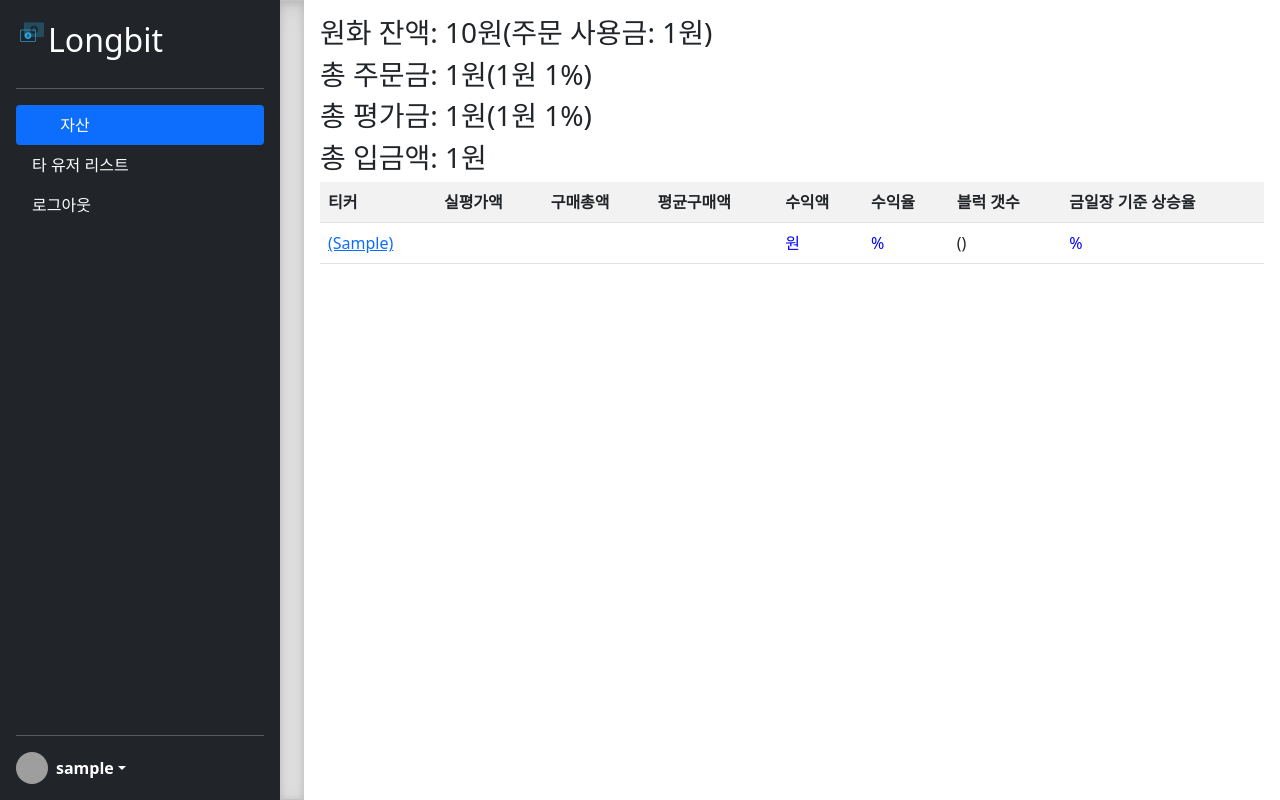
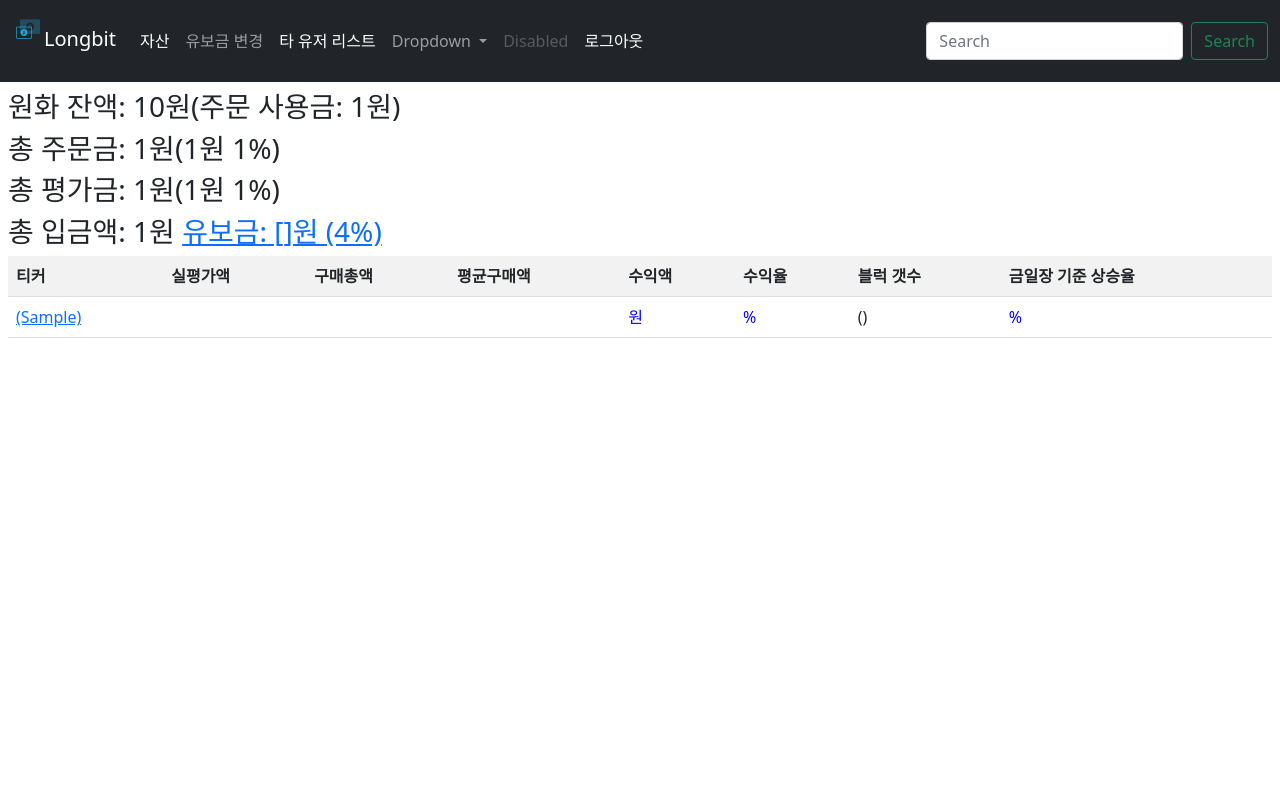
Before and after one commit to lindychi/longbit, a Django app: template upbit/templates/upbit/new_index.html in a window 1280 px wide. Run offline with Django 3.2, Linux system fonts and the light colour scheme; a user stored in the database is signed in; tables that the repository leaves empty hold one stand-in row (values such as "Sample post"); the template is opened without the code that fills it: values that come from a table or form of the project are taken from there, most other values are stand-ins (such as "Sample title", 1, 10 or a date in 2020); parts of the project's set-up code (start-up, migrations or seed data) failed here and were passed over; grey boxes are pictures that could not be loaded.

Commit message:
modify_reserve update

```diff
--- a/upbit/model/UpbitConfig.py
+++ b/upbit/model/UpbitConfig.py
@@ -15,6 +15,7 @@
     btc_market = models.BooleanField(default=False)
     usdt_market = models.BooleanField(default=False)
     unit_count = models.IntegerField(default=1)
+    reserve_rate = models.FloatField(default=0.5)
 
     def __str__(self):
         return "{} - {}".format(self.user, self.access_key)
--- a/upbit/models.py
+++ b/upbit/models.py
@@ -294,3 +294,35 @@
 
     def get_positive_merge_rate(self):
         return self.signed_change_rate * 100 + self.change_rate_from_avg
+
+
+
+class SellResult(models.Model):
+    user = models.ForeignKey(settings.AUTH_USER_MODEL, on_delete=models.CASCADE)
+    buy = models.FloatField(default=0.0)
+    sell = models.FloatField(default=0.0)
+
+    def add_new_trade(self, buy, sell):
+        self.buy = self.buy + buy
+        self.sell = self.sell + sell
+        self.save()
+
+    def get_reserve(self, config):
+        return (self.sell - self.buy) * config.reserve_rate
+
+    def get_reserve_rate(self):
+        if self.buy > 0:
+            return round((self.sell - self.buy) / self.buy * 100, 2)
+        else:
+            return 0.0
+
+    def decrese_reserve(self, config, balance):
+        if self.get_reserve(config) == balance:
+            self.buy = 0
+            self.sell = 0
+        else:
+            rate = (self.get_reserve(config) - balance) / self.get_reserve(config)
+            print(rate)
+            self.buy = self.buy * rate
+            self.sell = self.sell * rate
+        self.save()
--- a/upbit/templates/base.html
+++ b/upbit/templates/base.html
@@ -8,6 +8,9 @@
 
         <!-- Bootstrap CSS -->
         <link href="https://cdn.jsdelivr.net/npm/bootstrap@5.0.1/dist/css/bootstrap.min.css" rel="stylesheet" integrity="sha384-+0n0xVW2eSR5OomGNYDnhzAbDsOXxcvSN1TPprVMTNDbiYZCxYbOOl7+AMvyTG2x" crossorigin="anonymous">
+        <script src="https://cdn.jsdelivr.net/npm/@popperjs/core@2.9.2/dist/umd/popper.min.js" integrity="sha384-IQsoLXl5PILFhosVNubq5LC7Qb9DXgDA9i+tQ8Zj3iwWAwPtgFTxbJ8NT4GN1R8p" crossorigin="anonymous"></script>
+        <script src="https://cdn.jsdelivr.net/npm/bootstrap@5.0.2/dist/js/bootstrap.min.js" integrity="sha384-cVKIPhGWiC2Al4u+LWgxfKTRIcfu0JTxR+EQDz/bgldoEyl4H0zUF0QKbrJ0EcQF" crossorigin="anonymous"></script>
+        <script src="https://code.jquery.com/jquery-3.6.0.min.js" integrity="sha256-/xUj+3OJU5yExlq6GSYGSHk7tPXikynS7ogEvDej/m4=" crossorigin="anonymous"></script>
         <link href="{% static 'upbit/css/sidebars.css' %}" rel="stylesheet">
 
         {% block scripts %}{% endblock %}
@@ -22,20 +25,70 @@
         <a href="{% url 'upbit:dryrun' %}">드라이런</a></br>
         <a href="{% url 'upbit:refresh_data' %}">데이터 리프레쉬</a></br> {% endcomment %}
 
-        <div class="d-flex flex-row" styles="height:100%;">
+        <nav class="navbar navbar-expand-lg navbar-dark bg-dark">
+            <div class="container-fluid">
+                <a class="navbar-brand" href="{% url 'upbit:index' %}">
+                    <img class="mb-4" src="{% static 'upbit/bitcoin.png' %}" alt="" width="32" height="32">Longbit
+                </a>
+                <button class="navbar-toggler" type="button" data-bs-toggle="collapse" data-bs-target="#navbarSupportedContent" aria-controls="navbarSupportedContent" aria-expanded="false" aria-label="Toggle navigation">
+                <span class="navbar-toggler-icon"></span>
+                </button>
+                <div class="collapse navbar-collapse" id="navbarSupportedContent">
+                <ul class="navbar-nav me-auto mb-2 mb-lg-0">
+                    <li class="nav-item">
+                        <a class="nav-link active" aria-current="page" href="{% url 'upbit:index' %}">자산</a>
+                    </li>
+                    <li class="nav-item">
+                        <a class="nav-link" aria-current="page" href="{% url 'upbit:modify_reserve' %}">유보금 변경</a>
+                    </li>
+                    {% if request.user.is_staff %}
+                    <li class="nav-item">
+                        <a href="{% url 'upbit:admin_userlist' %}" class="nav-link text-white">
+                        타 유저 리스트
+                        </a>
+                    </li>
+                    <li class="nav-item dropdown">
+                    <a class="nav-link dropdown-toggle" href="#" id="navbarDropdown" role="button" data-bs-toggle="dropdown" aria-expanded="false">
+                        Dropdown
+                    </a>
+                    <ul class="dropdown-menu" aria-labelledby="navbarDropdown">
+                        <li><a class="dropdown-item" href="#">Action</a></li>
+                        <li><a class="dropdown-item" href="#">Another action</a></li>
+                        <li><hr class="dropdown-divider"></li>
+                        <li><a class="dropdown-item" href="#">Something else here</a></li>
+                    </ul>
+                    </li>
+                    <li class="nav-item">
+                    <a class="nav-link disabled" href="#" tabindex="-1" aria-disabled="true">Disabled</a>
+                    </li>
+                    {% endif %}
+                    <li>
+                        <a href="{% url 'logout' %}" class="nav-link text-white">
+                        로그아웃
+                        </a>
+                    </li>
+                </ul>
+                <form class="d-flex">
+                    <input class="form-control me-2" type="search" placeholder="Search" aria-label="Search">
+                    <button class="btn btn-outline-success" type="submit">Search</button>
+                </form>
+                </div>
+            </div>
+        </nav>
+
+        {% comment %} <div class="d-flex flex-row" styles="height:100%;">
             <div class="d-flex flex-column flex-shrink-0 p-3 text-white bg-dark body_wrapper" style="width: 280px; ">
                 <a href="{% url 'upbit:index' %}" class="d-flex align-items-center mb-3 mb-md-0 me-md-auto text-white text-decoration-none">
                     <img class="mb-4" src="{% static 'upbit/bitcoin.png' %}" alt="" width="32" height="32">
                     <h2>Longbit</h2>
                 </a>
                 <hr>
-                <ul class="nav nav-pills flex-column mb-auto">
-                <li class="nav-item">
+                <ul class="nav nav-pills flex-column mb-auto"> {% endcomment %}
+                    {% comment %} <li class="nav-item">
                         <a href="{% url 'upbit:index' %}" class="nav-link active" aria-current="page">
-                    <svg class="bi me-2" width="16" height="16"><use xlink:href="{% url 'upbit:index' %}"/></svg>
                         자산
                         </a>
-                </li>
+                    </li> {% endcomment %}
                 {% comment %} <li>
                     <a href="{% url 'upbit:dryrun' %}" class="nav-link text-white">
                     <svg class="bi me-2" width="16" height="16"><use xlink:href="{% url 'upbit:dryrun' %}"/></svg>
@@ -59,7 +112,12 @@
                     설정
                     </a>
                 </li> {% endcomment %}
-                {% if request.user.is_staff %}
+                    {% comment %} {% if request.user.is_staff %}
+                    <li class="nav-item">
+                        <a href="{% url 'upbit:orders_chart' %}" class="nav-link text-white" aria-current="page">
+                        통계 데이터
+                        </a>
+                    </li>
                     <li>
                         <a href="{% url 'upbit:admin_userlist' %}" class="nav-link text-white">
                         타 유저 리스트
@@ -70,14 +128,14 @@
                         <a href="{% url 'logout' %}" class="nav-link text-white">
                         로그아웃
                         </a>
-                </li>
+                    </li> {% endcomment %}
                 {% comment %} <li>
                     <a href="#" class="nav-link text-white">
                     <svg class="bi me-2" width="16" height="16"><use xlink:href="#people-circle"/></svg>
                     Customers
                     </a>
                 </li> {% endcomment %}
-                </ul>
+                {% comment %} </ul>
                 <hr>
                 <div class="dropdown">
                 <a href="#" class="d-flex align-items-center text-white text-decoration-none dropdown-toggle" id="dropdownUser1" data-bs-toggle="dropdown" aria-expanded="false">
@@ -94,9 +152,9 @@
                 </div>
             </div>
             <div class="b-example-divider"></div>
-            <div class="d-flex flex-column flex-col p-3 body_wrapper" style="overflow:scroll;">
+            <div class="d-flex flex-column flex-col p-3 body_wrapper" style="overflow:scroll;"> {% endcomment %}
+        <div class="m-2">
             {% block body %}{% endblock %}
-            </div>
         </div>
     </body>
 </html>
--- a/upbit/templates/upbit/new_index.html
+++ b/upbit/templates/upbit/new_index.html
@@ -6,9 +6,10 @@
         <h3>원화 잔액: {{ krw_data.int_balance }}원(주문 사용금: {{ krw_data.total_used_balance }}원)</h3>
         <h3>총 주문금: {{ krw_data.total_order_balance }}원({{ krw_data.total_order_gap }}원 {{ krw_data.total_order_gap_rate }}%)</h3>
         <h3>총 평가금: {{ krw_data.total_real_balance }}원({{ krw_data.total_real_gap }}원 {{ krw_data.total_real_gap_rate }}%)</h3>
-        <h3>총 입금액: {{ krw_data.total_deposit_balance }}원</h3>
+        <h3>총 입금액: {{ krw_data.total_deposit_balance }}원 <a href="{% url 'upbit:modify_reserve' %}">유보금: {{ krw_data.int_reserve }}원 ({{ krw_data.float_reserve_rate }}%)</a></h3>
     </div>
 </div>
+<div class="table-responsive">
     <table class="table table-striped">
         <tr>
             <th>
@@ -87,4 +88,5 @@
         </tr>
     {% endfor %}
     </table>
+</div>
 {% endblock %}
--- a/upbit/urls.py
+++ b/upbit/urls.py
@@ -17,4 +17,5 @@
     path('new_index/', views.index, name='new_index'),
     path('user_index/<str:username>/', views.user_index, name='user_index'),
     path('admin_userlist/', views.admin_userlist, name='admin_userlist'),
+    path('modify_reserve/', views.modify_reserve, name='modify_reserve'),
 ]
```
Also changed, not shown: upbit/templates/upbit/modify_reserve.html (added, +26 -0 lines), upbit/views.py (+65 -14 lines), upbit/migrations/0023_auto_20210701_1440.py (added), upbit/migrations/0024_auto_20210701_1445.py (added), upbit/migrations/0025_auto_20210713_1506.py (added). Lines whose indentation alone changed are shown as unchanged.
